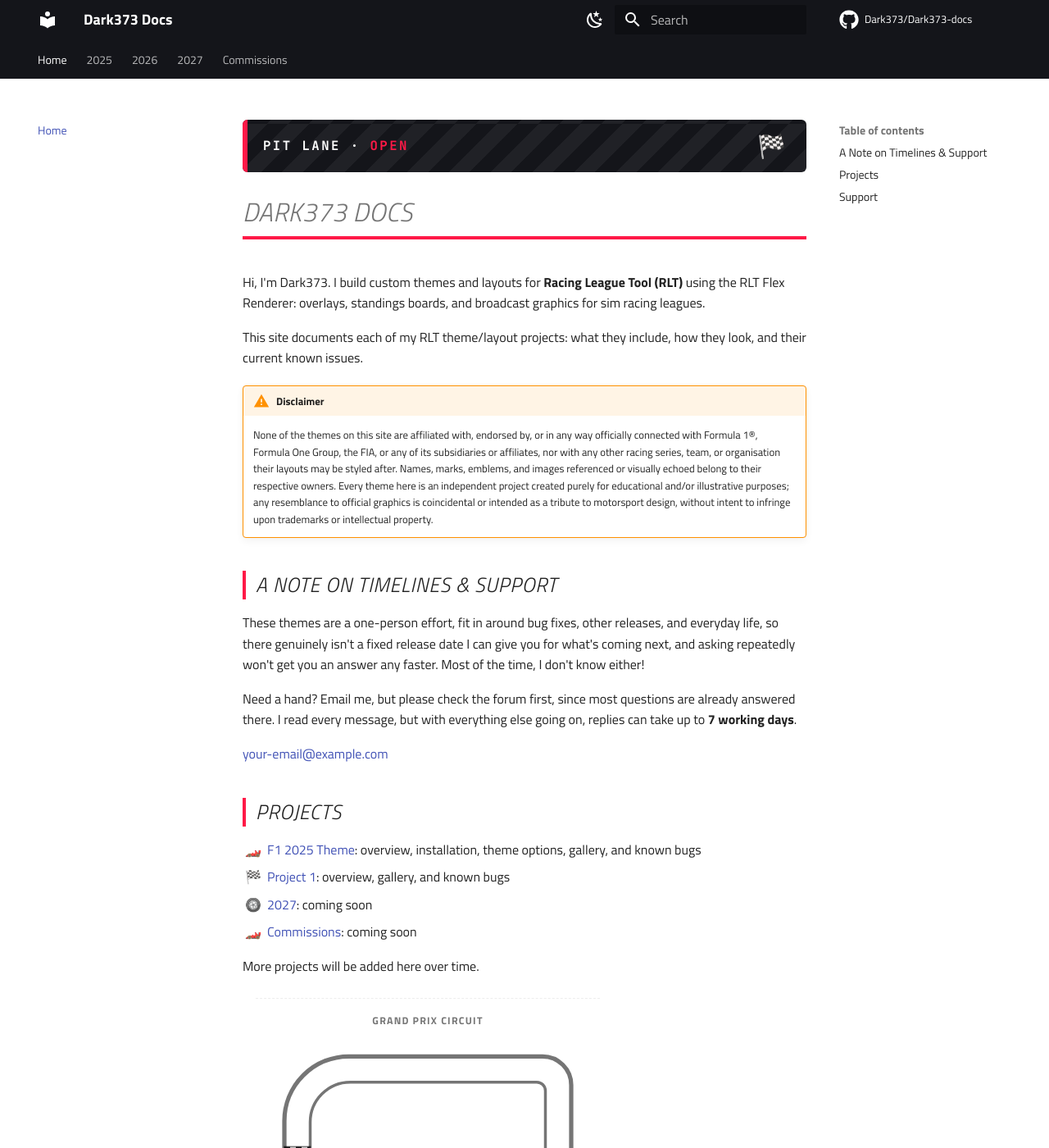
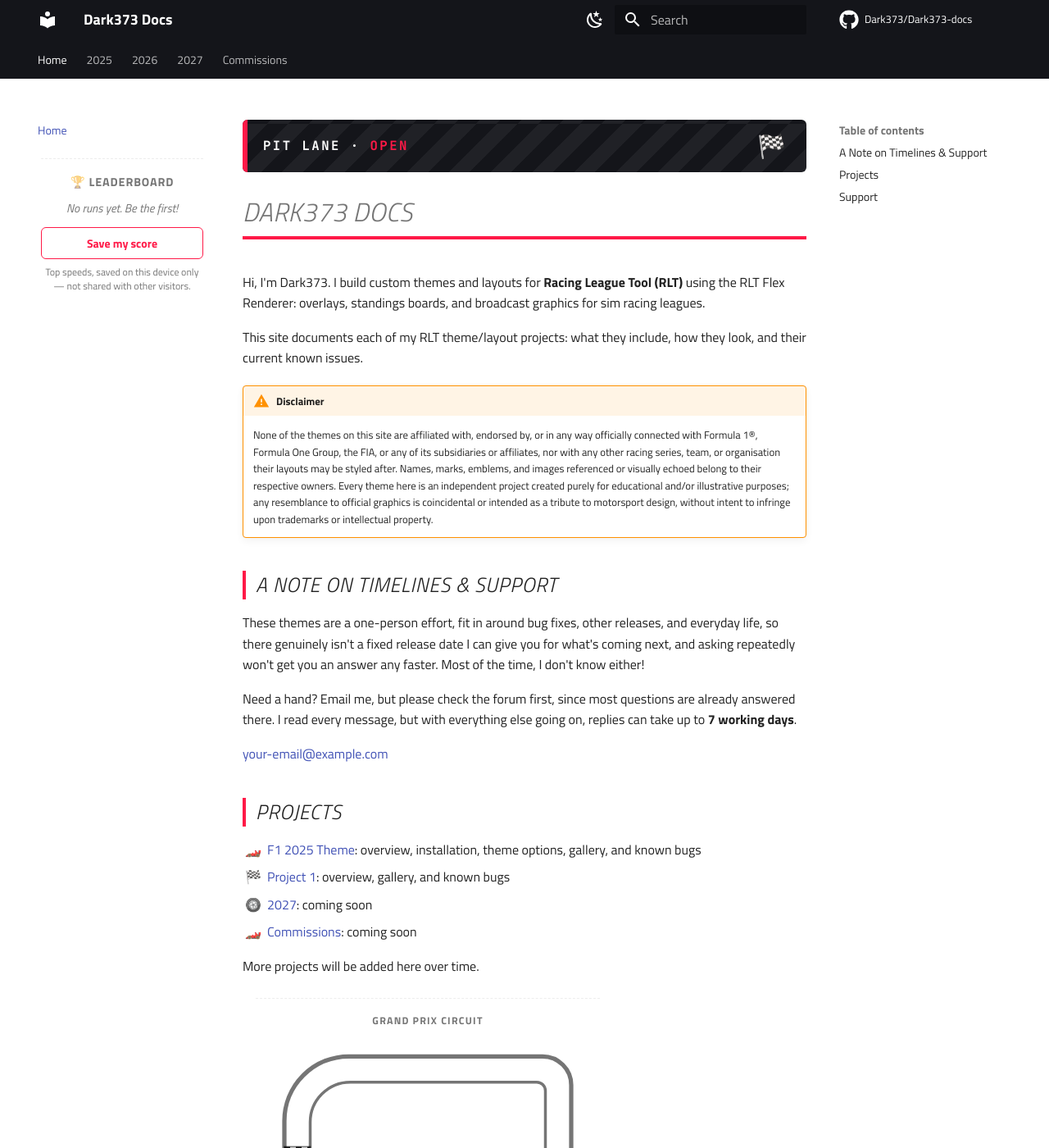
Before and after one commit to Dark373/Dark373-docs, an MkDocs documentation site: the page built from docs/index.md, in a window 1280 px wide and 1400 px high. Shown: the whole window at 82% size. Built offline with MkDocs 1.6.1 and Material for MkDocs 9.7.7, drawn with Linux system fonts in a browser that asks for light colours; comment, search, counter and statistics services are not loaded.

Commit message:
Add a local leaderboard, green Commissions accent, and a driver rank system
- Leaderboard: lives in the homepage's left sidebar (otherwise empty, since Home has no sub-pages for Material to list there). 'Save my score' prompts for a username and records this session's top speed (tracked as a running max off the existing speed HUD) plus career laps, top 5 by speed, persisted in localStorage. Being upfront in the UI copy itself that this is local to the visitor's own device, not a shared/global ranking, since there's no backend behind this site to make that real.
- Commissions is now green, alongside homepage red / 2025 purple / 2026 blue.
- Driver rank: career laps now come with a title that upgrades as the total climbs (Rookie -> Racer -> Champion -> Legend), shown right next to the existing career-laps count.

Verified against the real rendered site: leaderboard save flow driven through an actual prompt() dialog (accept and dismiss both handled), confirmed a faster run correctly outranks a slower one rather than just appending, confirmed a script-injection attempt in the username field rendered as inert text with no <img> ever entering the DOM (escaped, not sanitised-and-trusted), confirmed cancelling the prompt adds nothing, confirmed the green accent, confirmed the rank label upgrades at the Racer threshold after 5 tracked laps, and a full regression pass (checker-divider cars, word-hover, the hidden link) confirmed nothing else broke.

Co-Authored-By: Claude Sonnet 5 <noreply@anthropic.com>

```diff
--- a/docs/javascripts/racing.js
+++ b/docs/javascripts/racing.js
@@ -7,6 +7,8 @@
  *  3. Every word on every page is wrapped so hovering one briefly makes
  *     it bigger and bolder.
  *  4. Three tiny cars race across every checkered divider, trailing dust.
+ *  5. A local leaderboard on the homepage sidebar: save your session's
+ *     top speed and career laps under a username, stored on this device.
  *
  * Runs via document$, Material's observable that fires after every page
  * load *and* every instant-navigation swap, so everything keeps working
@@ -29,11 +31,17 @@
     return !!(window.matchMedia && window.matchMedia("(prefers-reduced-motion: reduce)").matches);
   }
 
+  // The fastest smoothed speed seen this page-view (see initRacingCursor).
+  // Module-scoped so the leaderboard's "save score" button can read it
+  // without needing to reach into the cursor's own closure.
+  var sessionMaxSpeed = 0;
+
   onDocumentReady(function () {
     applySectionAccent();
     initHomepageTrack();
     initWordHover();
     initCheckerRace();
+    initLeaderboard();
     initRacingCursor();
   });
 
@@ -70,22 +78,25 @@
 
   /* ------------------------------------------------------------------
    * Per-section accent colour: red on the homepage, purple on the 2025
-   * project, blue on the 2026 project. Tried switching Material's own
-   * `data-md-color-accent` attribute first, since it ships full CSS for
-   * every named accent colour — but Material's compiled stylesheet
-   * re-declares --md-accent-fg-color again at a deeper scope than
-   * <html> (confirmed empirically, not assumed), so that override kept
-   * getting silently reset before it reached anything in the page
-   * content. Toggling a class that drives our own --f1-accent custom
-   * property (see extra.css) sidesteps that fight entirely — it only
-   * has to win in our own stylesheet, not Material's.
+   * project, blue on the 2026 project, green on Commissions. Tried
+   * switching Material's own `data-md-color-accent` attribute first,
+   * since it ships full CSS for every named accent colour — but
+   * Material's compiled stylesheet re-declares --md-accent-fg-color
+   * again at a deeper scope than <html> (confirmed empirically, not
+   * assumed), so that override kept getting silently reset before it
+   * reached anything in the page content. Toggling a class that drives
+   * our own --f1-accent custom property (see extra.css) sidesteps that
+   * fight entirely — it only has to win in our own stylesheet, not
+   * Material's.
    * ------------------------------------------------------------------ */
   function applySectionAccent() {
     var html = document.documentElement;
     var purple = /\/f1-2025-theme\//.test(location.pathname);
     var blue = !purple && /\/project-1\//.test(location.pathname);
+    var green = !purple && !blue && /\/commissions\//.test(location.pathname);
     html.classList.toggle("f1-section-purple", purple);
     html.classList.toggle("f1-section-blue", blue);
+    html.classList.toggle("f1-section-green", green);
   }
 
   /* ------------------------------------------------------------------
@@ -215,6 +226,24 @@
     return v;
   }
 
+  // A little progression on top of the career total, so it's not just a
+  // number that goes up but an actual rank you can climb.
+  var DRIVER_RANKS = [
+    { min: 50, label: "👑 Legend" },
+    { min: 20, label: "🏆 Champion" },
+    { min: 5, label: "🏎️ Racer" },
+    { min: 0, label: "🔰 Rookie" },
+  ];
+  function driverRank(laps) {
+    for (var i = 0; i < DRIVER_RANKS.length; i++) {
+      if (laps >= DRIVER_RANKS[i].min) return DRIVER_RANKS[i].label;
+    }
+    return DRIVER_RANKS[DRIVER_RANKS.length - 1].label;
+  }
+  function careerLine(laps) {
+    return "Career laps: " + laps + " · " + driverRank(laps);
+  }
+
   // Wires up lap-counting + confetti on a freshly-built track widget.
   // Each widget keeps its own on-page lap count, but they all add to the
   // same career total. The listener sits on the checkered finish-line
@@ -227,13 +256,13 @@
     var careerEl = container.querySelector(".f1-track-career");
     if (!finish || !lapEl) return;
 
-    if (careerEl) careerEl.textContent = "Career laps: " + readCareerLaps();
+    if (careerEl) careerEl.textContent = careerLine(readCareerLaps());
 
     var laps = 0;
     finish.addEventListener("mouseenter", function () {
       laps += 1;
       lapEl.textContent = "Lap " + (laps < 10 ? "0" + laps : laps);
-      if (careerEl) careerEl.textContent = "Career laps: " + bumpCareerLaps();
+      if (careerEl) careerEl.textContent = careerLine(bumpCareerLaps());
       burstConfetti();
     });
   }
@@ -286,6 +315,99 @@
     slot.classList.add("f1-track");
     slot.innerHTML = trackWidgetMarkup("Grand Prix Circuit", trackMarkup());
     wireTrackWidget(slot);
+  }
+
+  /* ------------------------------------------------------------------
+   * Leaderboard: local only, honestly. There's no server behind this
+   * site, so "leaderboard" means the top scores saved on *this* browser,
+   * not a global ranking shared with every visitor — it's an arcade
+   * high-score table, not a live scoreboard. Lives in the homepage's
+   * left sidebar, which is otherwise empty (Home has no sub-pages of its
+   * own for Material to list there).
+   * ------------------------------------------------------------------ */
+  var LEADERBOARD_KEY = "f1-leaderboard";
+  var LEADERBOARD_MAX_ENTRIES = 5;
+
+  function readLeaderboard() {
+    try {
+      var v = JSON.parse(localStorage.getItem(LEADERBOARD_KEY) || "[]");
+      return Array.isArray(v) ? v : [];
+    } catch (e) {
+      return [];
+    }
+  }
+
+  function saveLeaderboardEntry(name, speed, laps) {
+    var list = readLeaderboard();
+    list.push({ name: name, speed: Math.round(speed), laps: laps });
+    list.sort(function (a, b) {
+      return b.speed - a.speed;
+    });
+    list = list.slice(0, LEADERBOARD_MAX_ENTRIES);
+    try {
+      localStorage.setItem(LEADERBOARD_KEY, JSON.stringify(list));
+    } catch (e) {
+      // ignore — this run just won't be saved
+    }
+    return list;
+  }
+
+  function escapeHtml(s) {
+    var div = document.createElement("div");
+    div.textContent = s;
+    return div.innerHTML;
+  }
+
+  function renderLeaderboard(listEl) {
+    var list = readLeaderboard();
+    if (!list.length) {
+      listEl.innerHTML = '<li class="f1-leaderboard-empty">No runs yet. Be the first!</li>';
+      return;
+    }
+    listEl.innerHTML = list
+      .map(function (entry, i) {
+        return (
+          '<li class="f1-leaderboard-row">' +
+          '<span class="f1-leaderboard-rank">' + (i + 1) + "</span>" +
+          '<span class="f1-leaderboard-name">' + escapeHtml(entry.name || "Anonymous") + "</span>" +
+          '<span class="f1-leaderboard-stat">' + entry.speed + " km/h</span>" +
+          '<span class="f1-leaderboard-stat">' + entry.laps + " laps</span>" +
+          "</li>"
+        );
+      })
+      .join("");
+  }
+
+  function initLeaderboard() {
+    if (!document.getElementById("f1-home-track")) return; // homepage only
+    if (document.getElementById("f1-leaderboard")) return;
+
+    var host =
+      document.querySelector(".md-sidebar--primary .md-sidebar__inner") ||
+      document.querySelector(".md-sidebar--primary .md-sidebar__scrollwrap") ||
+      document.querySelector(".md-sidebar--primary");
+    if (!host) return;
+
+    var widget = document.createElement("div");
+    widget.id = "f1-leaderboard";
+    widget.innerHTML =
+      '<p class="f1-leaderboard-title">🏆 Leaderboard</p>' +
+      '<ol class="f1-leaderboard-list"></ol>' +
+      '<button type="button" class="f1-leaderboard-save">Save my score</button>' +
+      '<p class="f1-leaderboard-note">Top speeds, saved on this device only — not shared with other visitors.</p>';
+    host.appendChild(widget);
+
+    var listEl = widget.querySelector(".f1-leaderboard-list");
+    renderLeaderboard(listEl);
+
+    widget.querySelector(".f1-leaderboard-save").addEventListener("click", function () {
+      var name = window.prompt("Username for the leaderboard (max 14 characters):");
+      if (name === null) return; // cancelled
+      name = name.trim().slice(0, 14);
+      if (!name) return;
+      saveLeaderboardEntry(name, sessionMaxSpeed, readCareerLaps());
+      renderLeaderboard(listEl);
+    });
   }
 
   /* ------------------------------------------------------------------
@@ -431,6 +553,7 @@
             var dist = Math.hypot(e.clientX - mouseX, e.clientY - mouseY);
             var instantSpeed = ((dist / dt) * 1000) * 0.18; // px/s, scaled into a fun range
             smoothSpeed = smoothSpeed * 0.75 + instantSpeed * 0.25;
+            if (smoothSpeed > sessionMaxSpeed) sessionMaxSpeed = smoothSpeed;
           }
         }
         lastMoveTime = now;
--- a/docs/stylesheets/extra.css
+++ b/docs/stylesheets/extra.css
@@ -17,6 +17,9 @@ html.f1-section-purple {
 }
 html.f1-section-blue {
   --f1-accent: #2f6fed;
+}
+html.f1-section-green {
+  --f1-accent: #22c55e;
 }
 
 /* Bullet points, but racing-themed: cars, a checkered flag, a wheel,
@@ -311,6 +314,101 @@ html.f1-cursor-active * {
   margin: 0.15rem 0 0;
   font-family: var(--md-code-font-family, monospace);
   font-size: 0.62rem;
+  color: var(--md-default-fg-color--light);
+  text-align: center;
+}
+
+/* Leaderboard widget (see javascripts/racing.js) — homepage sidebar. */
+#f1-leaderboard {
+  margin: 1.25rem 0.8rem 0.5rem;
+  padding-top: 0.85rem;
+  border-top: 1px dashed var(--md-default-fg-color--lightest, rgba(0, 0, 0, 0.12));
+}
+
+.f1-leaderboard-title {
+  margin: 0 0 0.5rem;
+  font-size: 0.72rem;
+  font-weight: 700;
+  text-transform: uppercase;
+  letter-spacing: 0.06em;
+  text-align: center;
+  color: var(--md-default-fg-color--light);
+}
+
+.f1-leaderboard-list {
+  margin: 0 0 0.6rem;
+  padding: 0;
+  list-style: none;
+  font-size: 0.72rem;
+}
+
+.f1-leaderboard-empty {
+  text-align: center;
+  color: var(--md-default-fg-color--light);
+  font-style: italic;
+}
+
+.f1-leaderboard-row {
+  display: grid;
+  grid-template-columns: 1.1rem 1fr auto;
+  gap: 0.4rem;
+  align-items: baseline;
+  padding: 0.25rem 0;
+  border-bottom: 1px solid var(--md-default-fg-color--lightest, rgba(0, 0, 0, 0.08));
+}
+
+.f1-leaderboard-row:first-child {
+  color: var(--f1-accent);
+  font-weight: 700;
+}
+
+.f1-leaderboard-rank {
+  font-family: var(--md-code-font-family, monospace);
+  color: var(--md-default-fg-color--light);
+}
+
+.f1-leaderboard-name {
+  overflow: hidden;
+  text-overflow: ellipsis;
+  white-space: nowrap;
+}
+
+.f1-leaderboard-stat {
+  font-family: var(--md-code-font-family, monospace);
+  font-size: 0.66rem;
+  color: var(--md-default-fg-color--light);
+  white-space: nowrap;
+}
+
+.f1-leaderboard-row:first-child .f1-leaderboard-stat {
+  color: inherit;
+}
+
+.f1-leaderboard-save {
+  display: block;
+  width: 100%;
+  margin: 0 0 0.4rem;
+  padding: 0.4rem 0.6rem;
+  border: 1px solid var(--f1-accent);
+  border-radius: 6px;
+  background: none;
+  color: var(--f1-accent);
+  font: inherit;
+  font-size: 0.7rem;
+  font-weight: 700;
+  cursor: pointer;
+  transition: background-color 0.15s ease, color 0.15s ease;
+}
+
+.f1-leaderboard-save:hover {
+  background: var(--f1-accent);
+  color: var(--md-primary-bg-color);
+}
+
+.f1-leaderboard-note {
+  margin: 0;
+  font-size: 0.6rem;
+  line-height: 1.4;
   color: var(--md-default-fg-color--light);
   text-align: center;
 }
```
